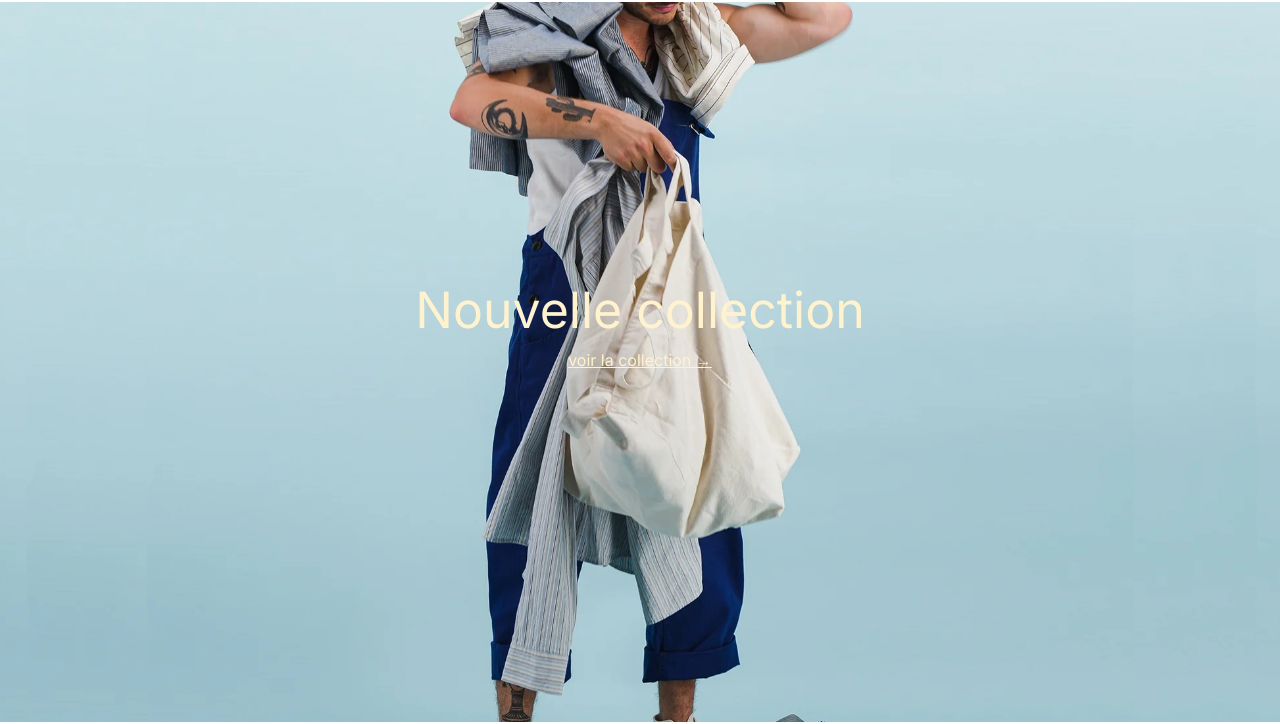
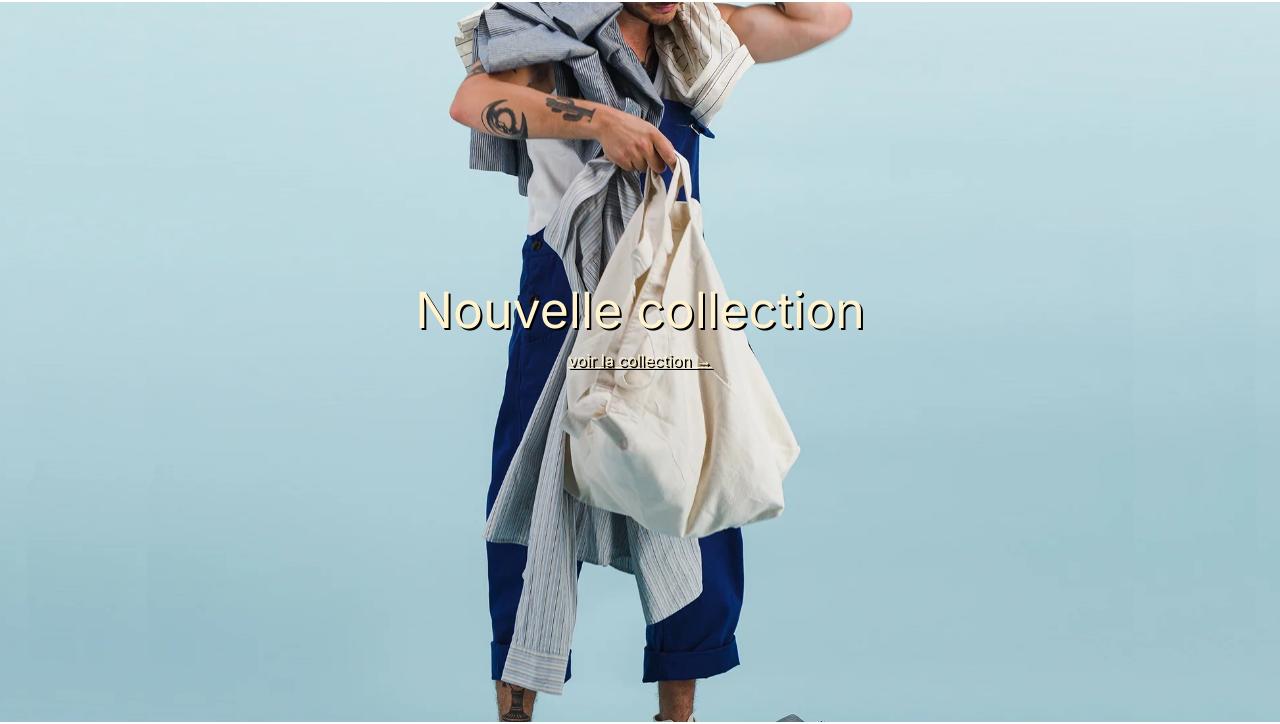
Before and after one commit to etienne-rch/lePetitCommerce, a website: page index.html in a window 1280 px wide. Shown: the part 77-801 px from the top of the page. Drawn offline with nearby package versions, Linux system fonts and the light colour scheme.

Commit message:
update products

```diff
--- a/css/products.css
+++ b/css/products.css
@@ -1,3 +1,8 @@
 .container-overlay {
     margin-bottom: 50px;
 }
+
+.first-titre {
+    font-size: 30px;
+    font-weight: 600;
+}
--- a/css/style.css
+++ b/css/style.css
@@ -11,6 +11,8 @@ body {
     top: 45%;
     left: 50%;
     transform: translate(-50%, -50%);
+    text-shadow: #000000 2px 2px;
+
 }
 
 .first-titre h1 {
```
